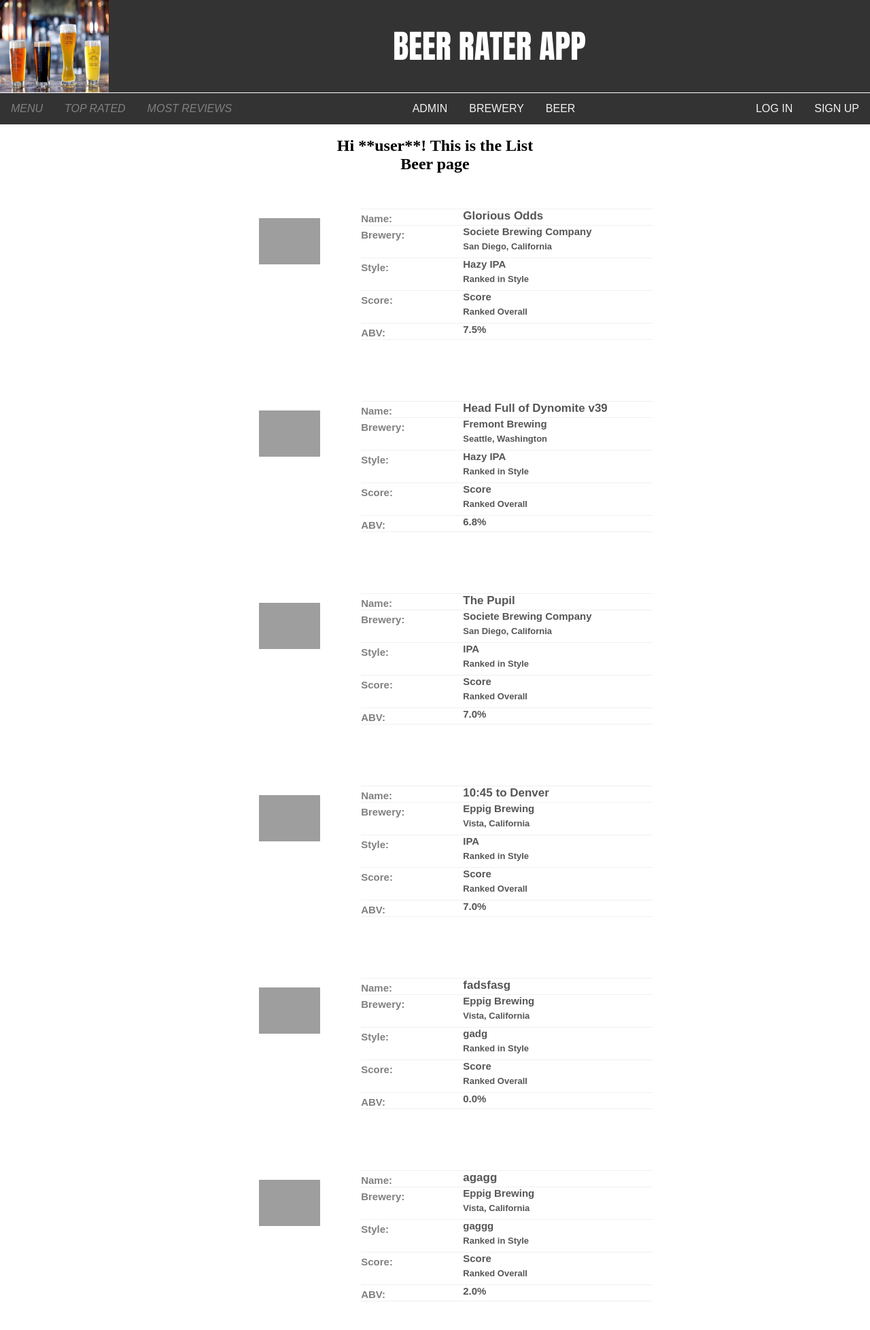
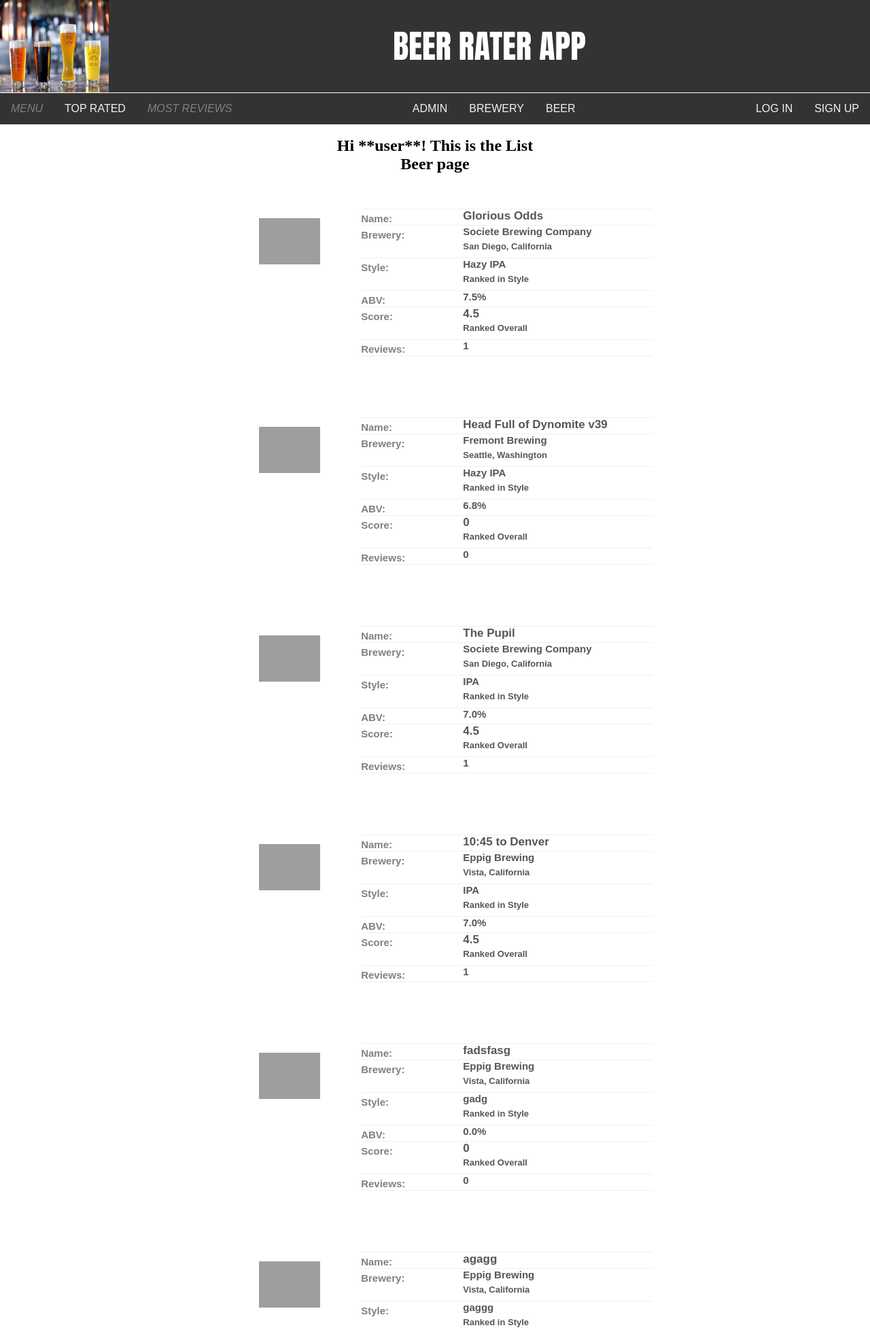
Before and after one commit to t-will-gillis/beer_rater_app, a Flask app: page /list_beer in a window 1280 px wide. Shown: the top 1957 px of the page at 68% size. Run offline with Flask 2, Linux system fonts and the light colour scheme; data comes from the database, SQL or seed files in the repository; some libraries are stand-ins or nearby versions; grey boxes are pictures that could not be loaded.

Commit message:
Commit changes to 'list_beer'
Tied number of reviews and average ratings to 'list_beer"

```diff
--- a/beer_rater_app/routes.py
+++ b/beer_rater_app/routes.py
@@ -59,10 +59,18 @@ def list_beer():
         beer.brewery_state = Beer.query.get(beer.id).brewery.brewery_state
         beer.image_path = '/static/beer' + str(beer.id) + '.png'
 
-# Not thought thru yet. see review.beer_id above, working. now need to check 'overall' if review.beer_id exists, then average it.
-        # if beer.id == review.beer_id
-        #     scores = Review.query.get(beer_id).overall
-        #     print(scores)
+        beer_scores = []
+        beer_score_list = Review.query.filter(Review.beer_id == beer.id).all()
+        if len(beer_score_list) > 0:
+            print(beer_score_list)
+            for beer_score in beer_score_list:
+                beer_scores.append(beer_score.overall)
+            beer.avg_score = sum(beer_scores)/len(beer_scores)
+            beer.num_reviews = len(beer_scores)
+        else:
+            beer.avg_score = 0
+    # ordered_beers = beers.query.order_by(beers.avg_score).all()
+    popular_beers = Beer.query.order_by(Beer.num_reviews).all()
     return render_template('list_beer.html', users= users, beers= beers, breweries= breweries, reviews= reviews)
 
 
@@ -130,6 +138,17 @@ def admin():
     breweries = Brewery.query.all()
     for beer in beers:
         beer.brewery_name = Beer.query.get(beer.id).brewery.brewery_name
+
+        beer_scores = []
+        beer_score_list = Review.query.filter(Review.beer_id == beer.id).all()
+        if len(beer_score_list) > 0:
+            print(beer_score_list)
+            for beer_score in beer_score_list:
+                beer_scores.append(beer_score.overall)
+            beer.avg_score = sum(beer_scores)/len(beer_scores)
+            beer.num_reviews = len(beer_scores)
+        else:
+            beer.avg_score = 0
     reviews = Review.query.all()
     for review in reviews:
         review.beer_id = Review.query.get(review.id).beer.id
--- a/beer_rater_app/templates/admin.html
+++ b/beer_rater_app/templates/admin.html
@@ -39,7 +39,7 @@
             <th>Style</th>
             <th>ABV</th>
             <th>IBU</th>
-            <th>Score</th>
+            <th>Avg Score</th>
             <th># Reviews</th>
         </tr>
 
@@ -51,7 +51,7 @@
             <td>{{beer.style}}</td>
             <td>{{beer.abv}}</td>
             <td>{{beer.ibu}}</td>
-            <td>{{beer.score}}</td>
+            <td>{{beer.avg_score}}</td>
             <td>{{beer.num_reviews}}</td>
         </tr>
         {% endfor %}
--- a/beer_rater_app/templates/index.html
+++ b/beer_rater_app/templates/index.html
@@ -19,7 +19,7 @@
         <div class="topnav">
             <div class="nav_left">
                 <a class="coming_soon">MENU</a>
-                <a class="coming_soon">TOP RATED</a>
+                <a href="/list_beer">TOP RATED</a>
                 <a class="coming_soon">MOST REVIEWS</a>
             </div>
             <div class="nav_center">
--- a/beer_rater_app/templates/list_beer.html
+++ b/beer_rater_app/templates/list_beer.html
@@ -46,14 +46,17 @@
                         <dt class="stat_blank"></dt>
                         <dd class="stat_minor"><span><b>Ranked in Style</b></span></dd>
 
+                        <dt class="stat_labels"><span><b>ABV:</b></span></dt>
+                        <dd class="stats"><span><b>{{ beer.abv }}%</b></span></dd>
+
                         <dt class="stat_labels"><span><b>Score:</b></span></dt>
-                        <dd class="stats"><span><b>Score</b></span></dd>
+                        <dd class="stat_name"><span><b>{{ beer.avg_score }}</b></span></dd>
 
                         <dt class="stat_blank"></dt>
                         <dd class="stat_minor"><span><b>Ranked Overall</b></span></dd>
 
-                        <dt class="stat_labels"><span><b>ABV:</b></span></dt>
-                        <dd class="stats"><span><b>{{ beer.abv }}%</b></span></dd>
+                        <dt class="stat_labels"><span><b>Reviews:</b></span></dt>
+                        <dd class="stats"><span><b>{{ beer.num_reviews }}</b></span></dd>
 
                         <dt class="stat_labels"></dt>
                         <dd class="stats"></dd>
```
